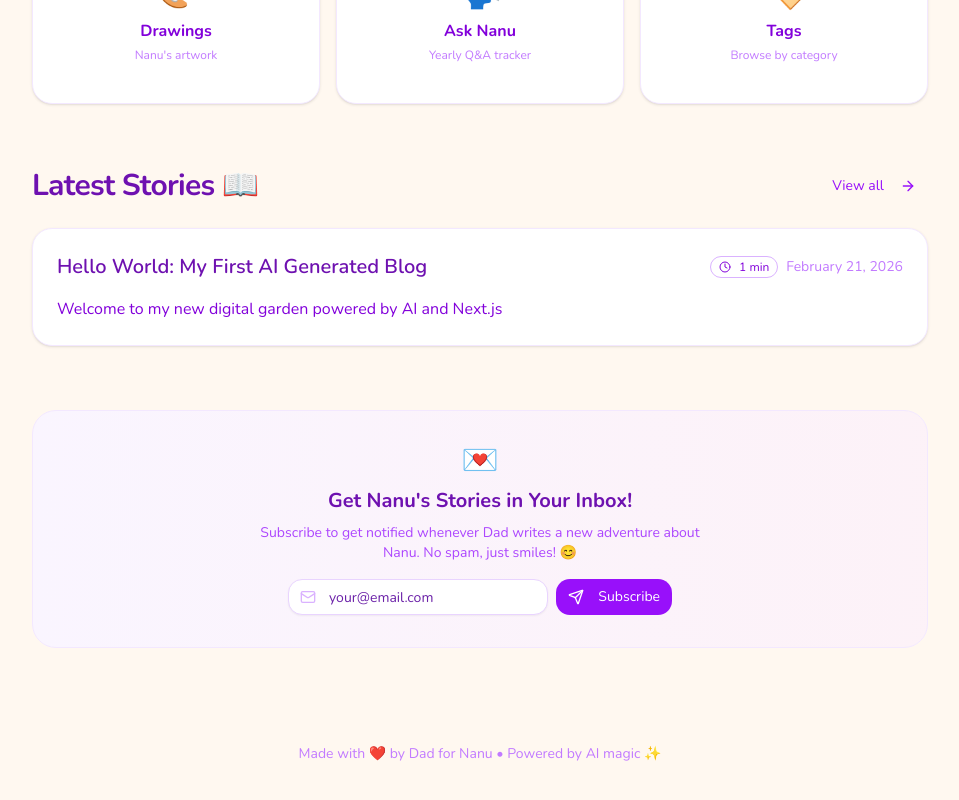
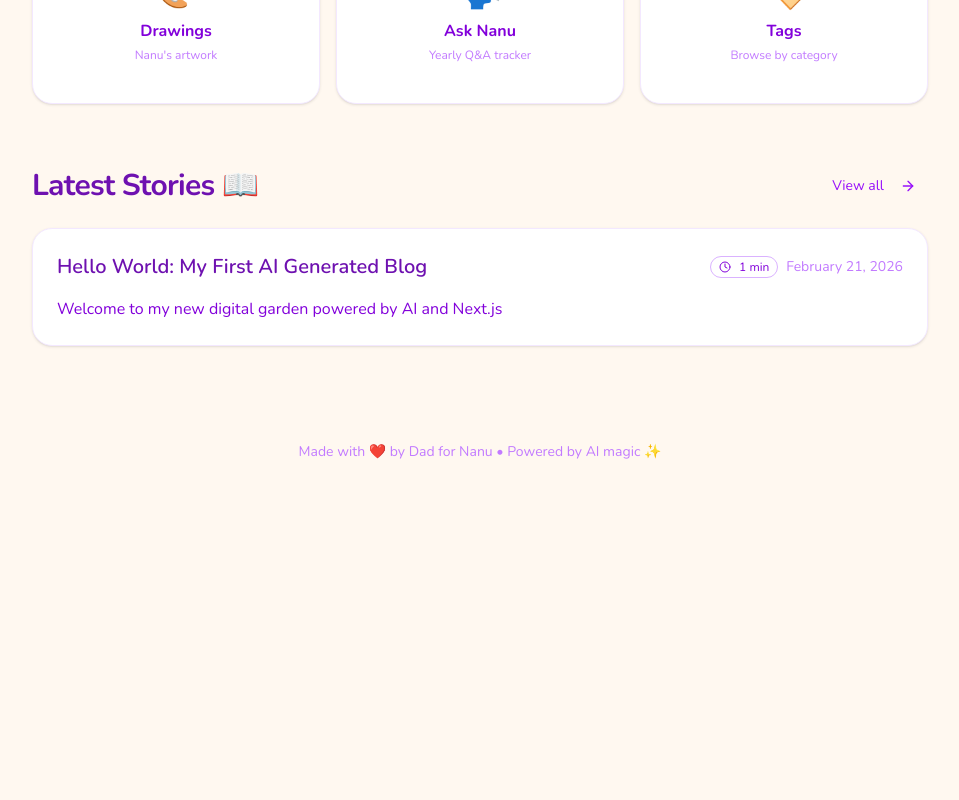
Before and after one commit to kprsnt2/nanublog, a Next.js app: page / in a window 1280 px wide. Shown: the part 1346-2146 px from the top of the page, without its empty margins (160-1119 px from the left). After the commit the page ends 1920 px from the top, so only its background shows below. Built offline with nearby package versions, Linux system fonts and the light colour scheme.

Commit message:
Remove NewsletterSignup component from homepage

```diff
--- a/src/app/page.tsx
+++ b/src/app/page.tsx
@@ -6,7 +6,6 @@ import { Card, CardContent, CardDescription, CardHeader, CardTitle } from "@/com
 import { Badge } from "@/components/ui/badge";
 import { Github, ArrowRight, Heart, Sparkles, Clock, Bot } from "lucide-react";
 import OnThisDay from "@/components/on-this-day";
-import NewsletterSignup from "@/components/newsletter-signup";
 
 const sectionLinks = [
   { href: "/blog", emoji: "📖", label: "Stories", description: "Funny adventures & memories" },
@@ -162,9 +161,6 @@ export default function Home() {
           </div>
         </section>
 
-        {/* Newsletter Signup */}
-        <NewsletterSignup />
-
         {/* Footer */}
         <footer className="text-center py-8 text-purple-400 text-sm">
           <p>Made with ❤️ by Dad for Nanu • Powered by AI magic ✨</p>
```
